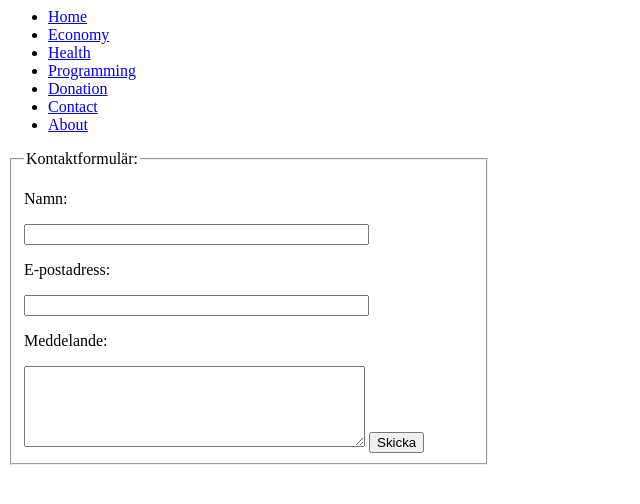
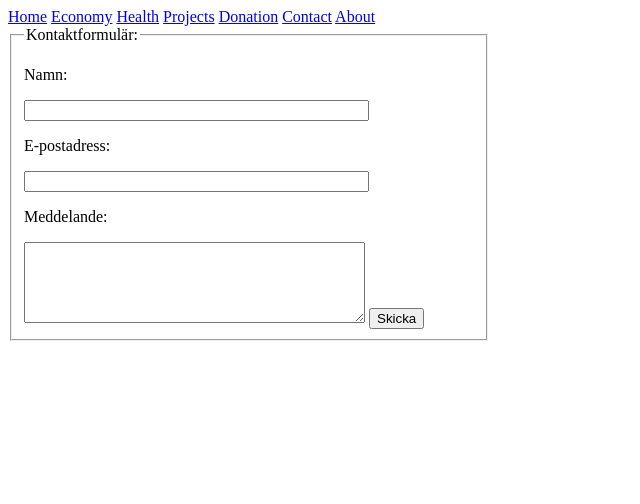
Before and after one commit to theanarch/JavaScript1, a website: page html/index.html in a window 1280 px wide. Shown: the whole page, without its empty margins (0-640 px from the left). Drawn offline with Linux system fonts and the light colour scheme.

Commit message:
Added HTML subpages & Joke stuff

```diff
--- a/index.html
+++ b/html/index.html
@@ -25,38 +25,38 @@
             }
             return passed;
         }
+
+        var Handler = React.createClass({
+            componentDidMount: function () {
+                document.title = "Amazing Page";
+            }
+        });
+
+        // document.onreadystatechange = function() {
+        //     var pageList = [].slice.call(document.querySelectorAll(".navbar li"))
+        //         .map(function(element) { return element.textContent; })
+        //         .join(", ");
+        // }
+
+        // document.title = function() { if(){} };
+
     </script>
-
-    <title>namn...</title>
-
 
 </head>
 
+
+
 <body>
 
-    <ul class="navbar" Z>
-        <li>
-            <a href="#Home">Home</a>
-        </li>
-        <li>
-            <a href="#Economy">Economy</a>
-        </li>
-        <li>
-            <a href="#Health">Health</a>
-        </li>
-        <li>
-            <a href="#Programming">Programming</a>
-        </li>
-        <li>
-            <a href="#Donation">Donation</a>
-        </li>
-        <li>
-            <a href="#Contact">Contact</a>
-        </li>
-        <li>
-            <a href="#About">About</a>
-        </li>
-    </ul>
+    <div class='navbar'>
+            <a href="index.html"    title="Home">       Home</a>
+            <a href="Economy.html"  title="Economy">    Economy</a>
+            <a href="Health.html"   title="Health">     Health</a>
+            <a href="Projects.html" title="Projects"    >Projects</a>
+            <a href="Donation.html" title="Donation">   Donation</a>
+            <a href="Contact.html"  title="Contact">    Contact</a>
+            <a href="About.html"    title="About">      About</a>
+    </div>
 
 
     <form name="kontakt" action="mailto:din_egen@adress.com" method="POST" enctype="text/plain" onSubmit="return isMailReady(this);">
```
Also changed, not shown: css/style.css (+7 -2 lines), html/Donation.html (added, +7 -0 lines), html/Economy.html (added, +1 -0 lines), html/About.html (added), html/Contact.html (added), html/Health.html (added), html/Projects.html (added), images/david.jpg (added), js/index.js (added), 2 other files.
